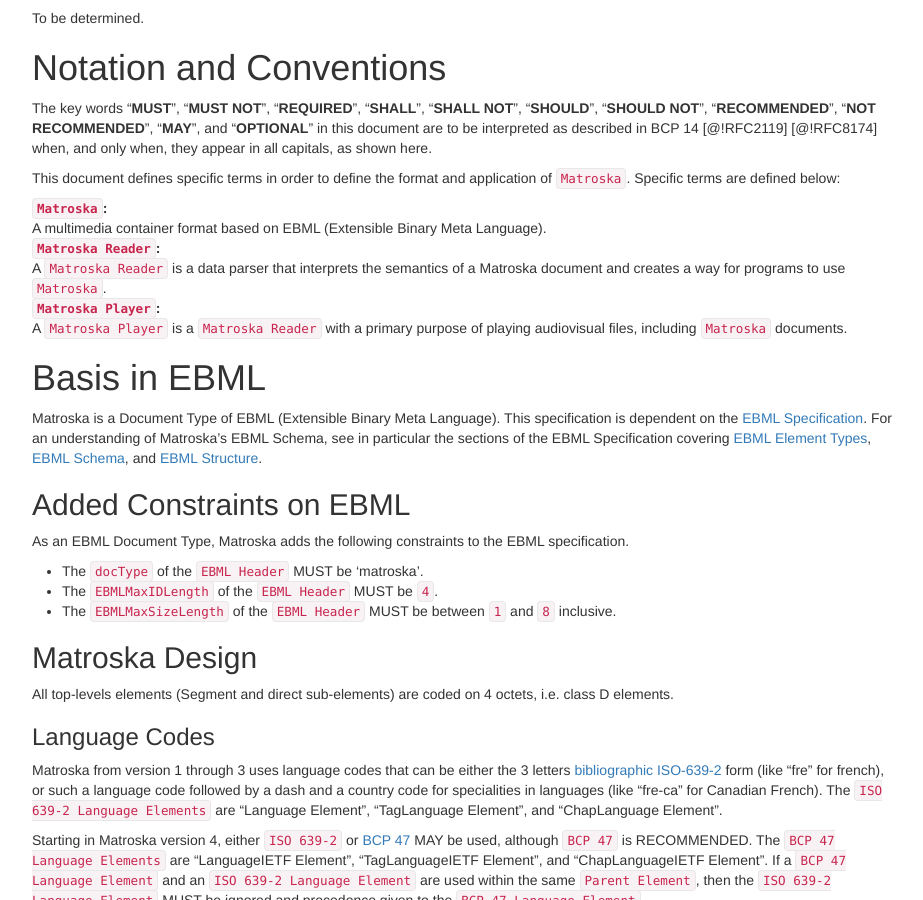
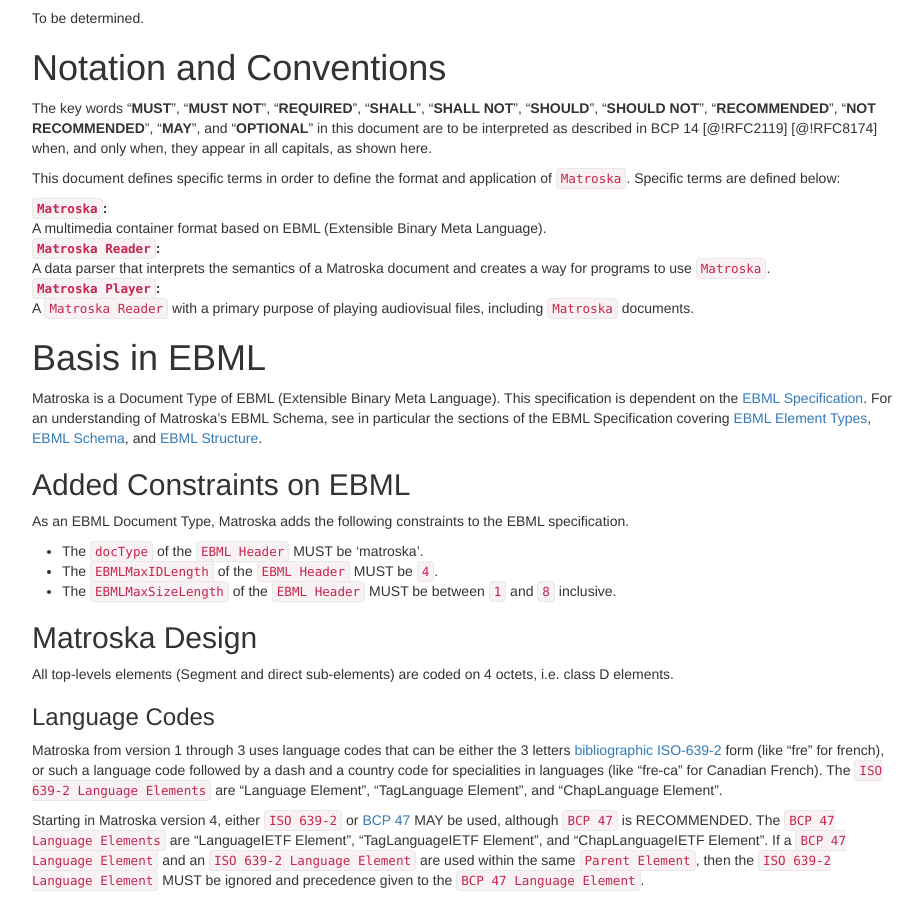
Before and after one commit to ietf-wg-cellar/matroska-specification, a Jekyll site: the page built from index_matroska.md, in a window 1280 px wide and 900 px high, scrolled down 1382 px. Shown: the whole window, without its empty margins (273-1196 px from the left). Built offline with Jekyll 4.4.1, drawn with Linux system fonts in a browser that asks for light colours; our own code applies the rules of GitHub Pages for plain Markdown files.

Commit message:
don't reuse the name we're defining

```diff
--- a/index_matroska.md
+++ b/index_matroska.md
@@ -122,10 +122,10 @@
 : A multimedia container format based on EBML (Extensible Binary Meta Language).
 
 `Matroska Reader`:
-: A `Matroska Reader` is a data parser that interprets the semantics of a Matroska document and creates a way for programs to use `Matroska`.
+: A data parser that interprets the semantics of a Matroska document and creates a way for programs to use `Matroska`.
 
 `Matroska Player`:
-: A `Matroska Player` is a `Matroska Reader` with a primary purpose of playing audiovisual files, including `Matroska` documents.
+: A `Matroska Reader` with a primary purpose of playing audiovisual files, including `Matroska` documents.
 
 # Basis in EBML
 
```
